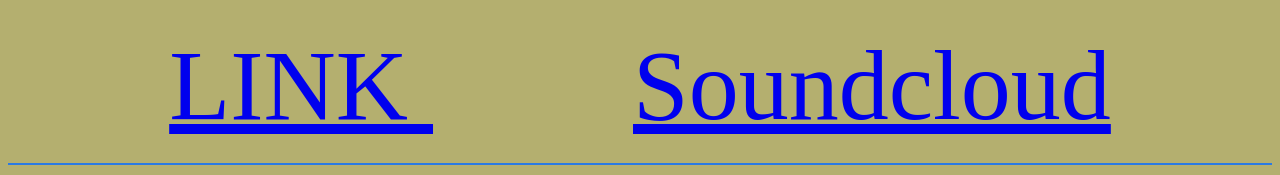
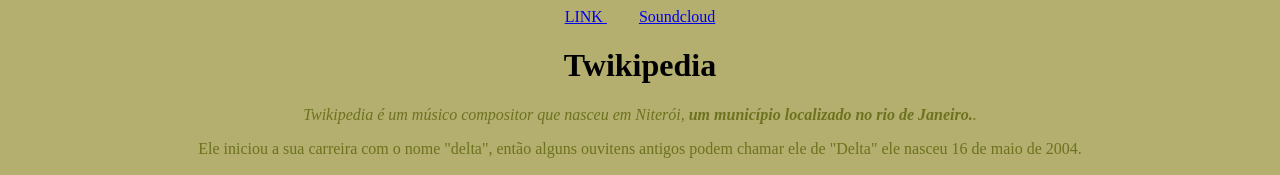
Before and after one commit to WillianYnYamamoto/CELC, a plain HTML site: page index.html in a window 1280 px wide. Shown: the top 175 px of the page. Drawn offline with Linux system fonts and the light colour scheme.

Commit message:
Update style.css

```diff
--- a/style.css
+++ b/style.css
@@ -14,9 +14,3 @@
 .img1 {
     width: 25%;
 }
-
-header {
-    border-bottom: solid 2px rgb(42, 122, 228);
-    padding: 20px;
-    font-size: 100px;
-}
```
